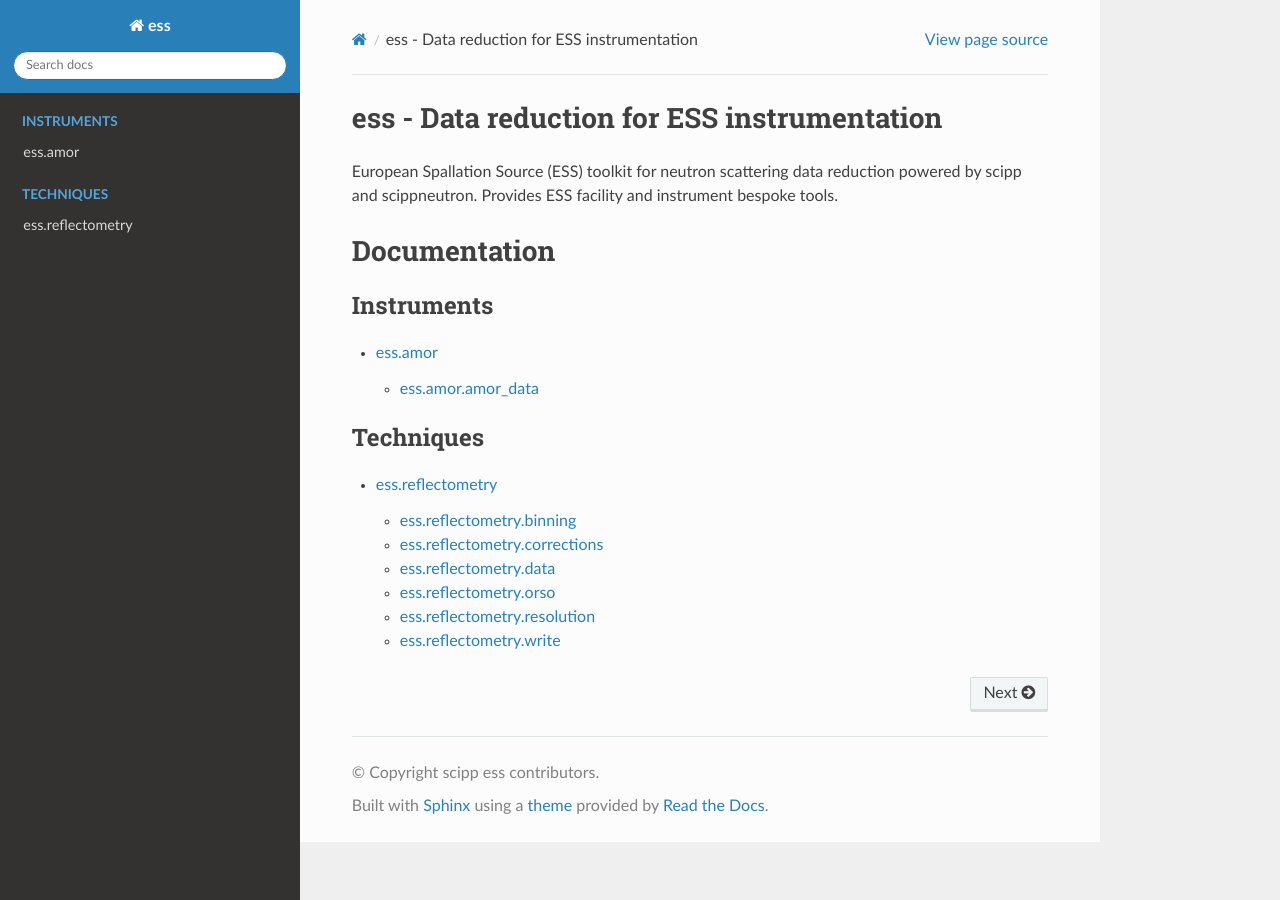
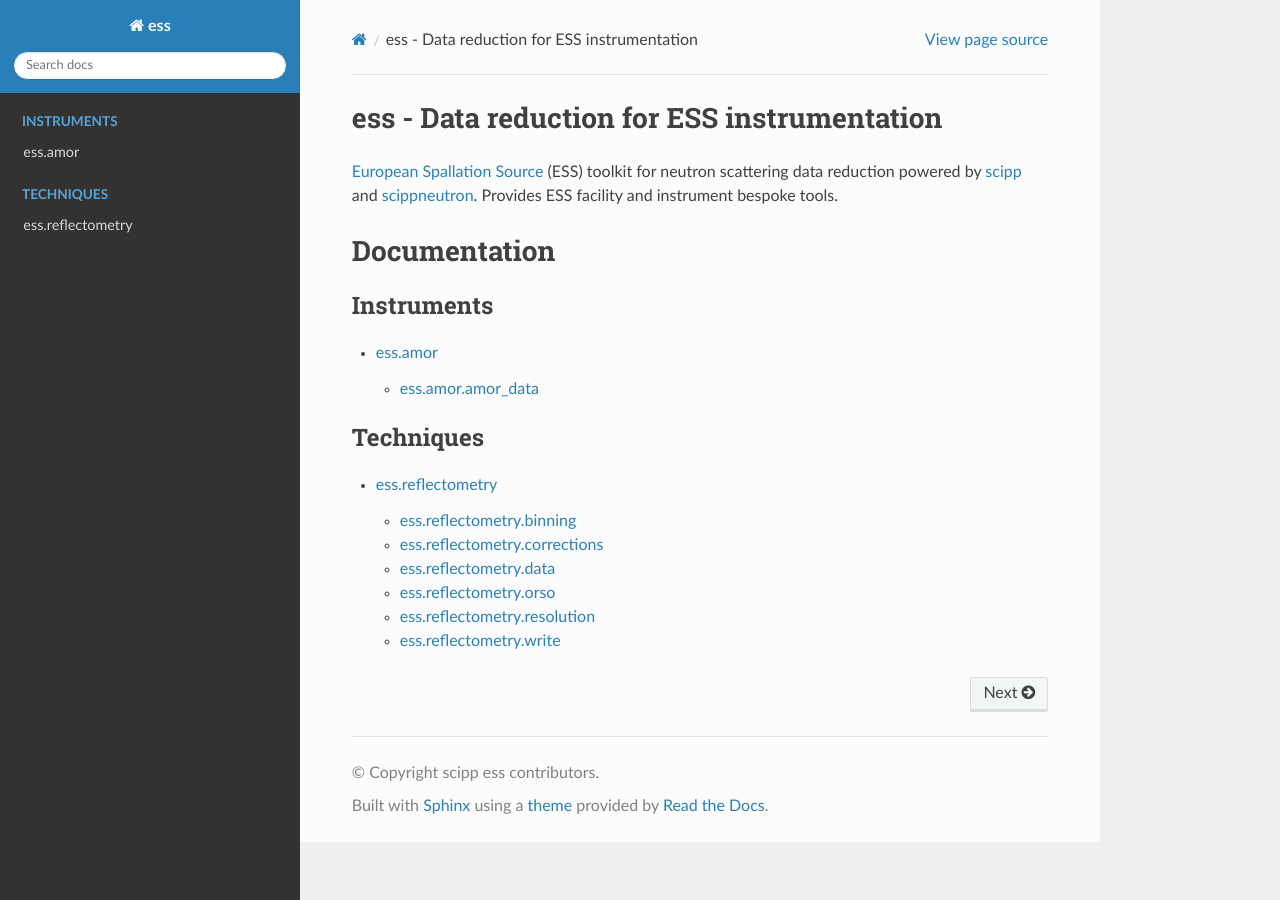
Before and after one commit to gudlot/ess, a Sphinx documentation site: the page built from docs/index.rst, in a window 1280 px wide. Built offline with Sphinx 7.4.7 and the Read the Docs theme 2.0.0, drawn with Linux system fonts in a browser that asks for light colours; some of the changed lines change nothing that is shown.

Commit message:
add some links

```diff
--- a/docs/index.rst
+++ b/docs/index.rst
@@ -1,8 +1,13 @@
 ess - Data reduction for ESS instrumentation
 ============================================
 
-European Spallation Source (ESS) toolkit for neutron scattering data reduction powered by scipp and scippneutron.
+`European Spallation Source`_ (ESS) toolkit for neutron scattering data reduction powered by `scipp`_ and `scippneutron`_.
 Provides ESS facility and instrument bespoke tools.
+
+
+.. _European Spallation Source: https://europeanspallationsource.se
+.. _scipp: https://scipp.github.io
+.. _scippneutron: https://scipp.github.io/scippneutron/index.html
 
 Documentation
 =============
```
